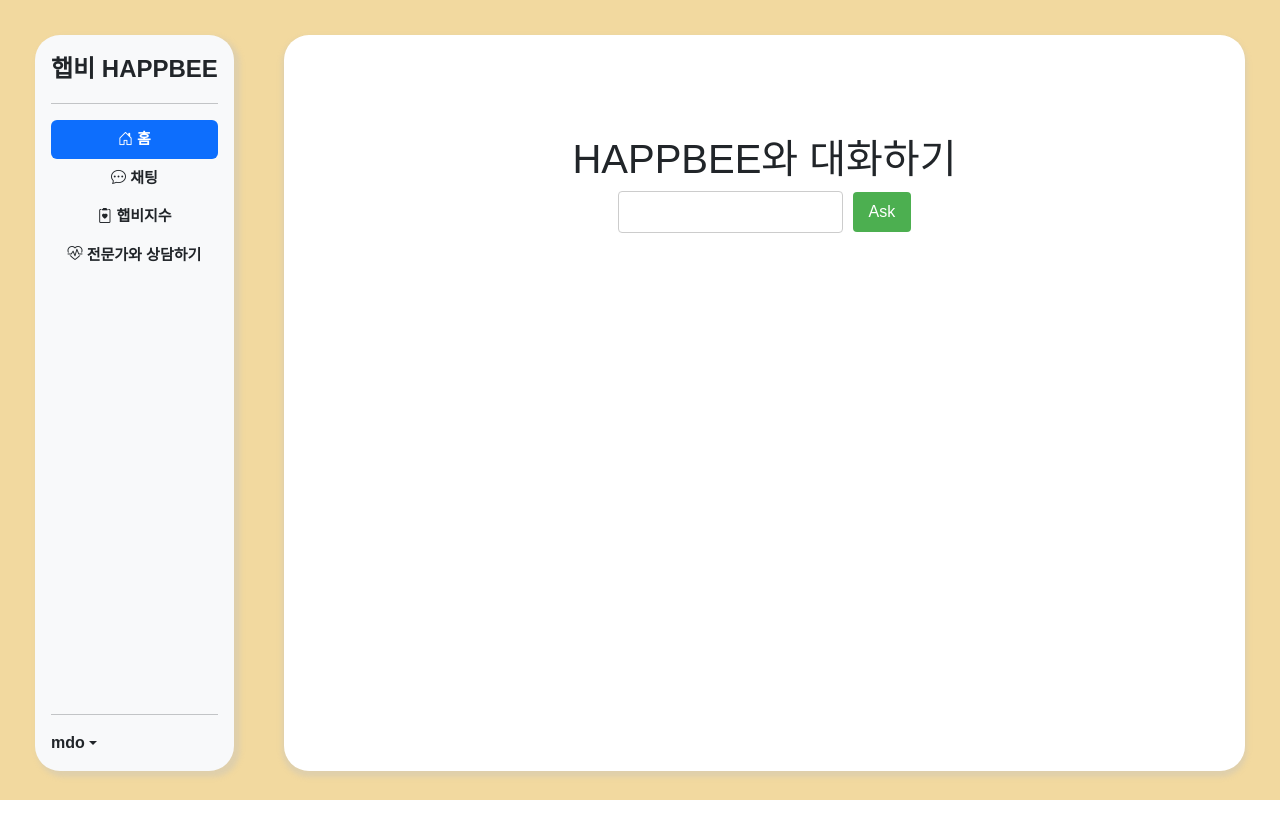
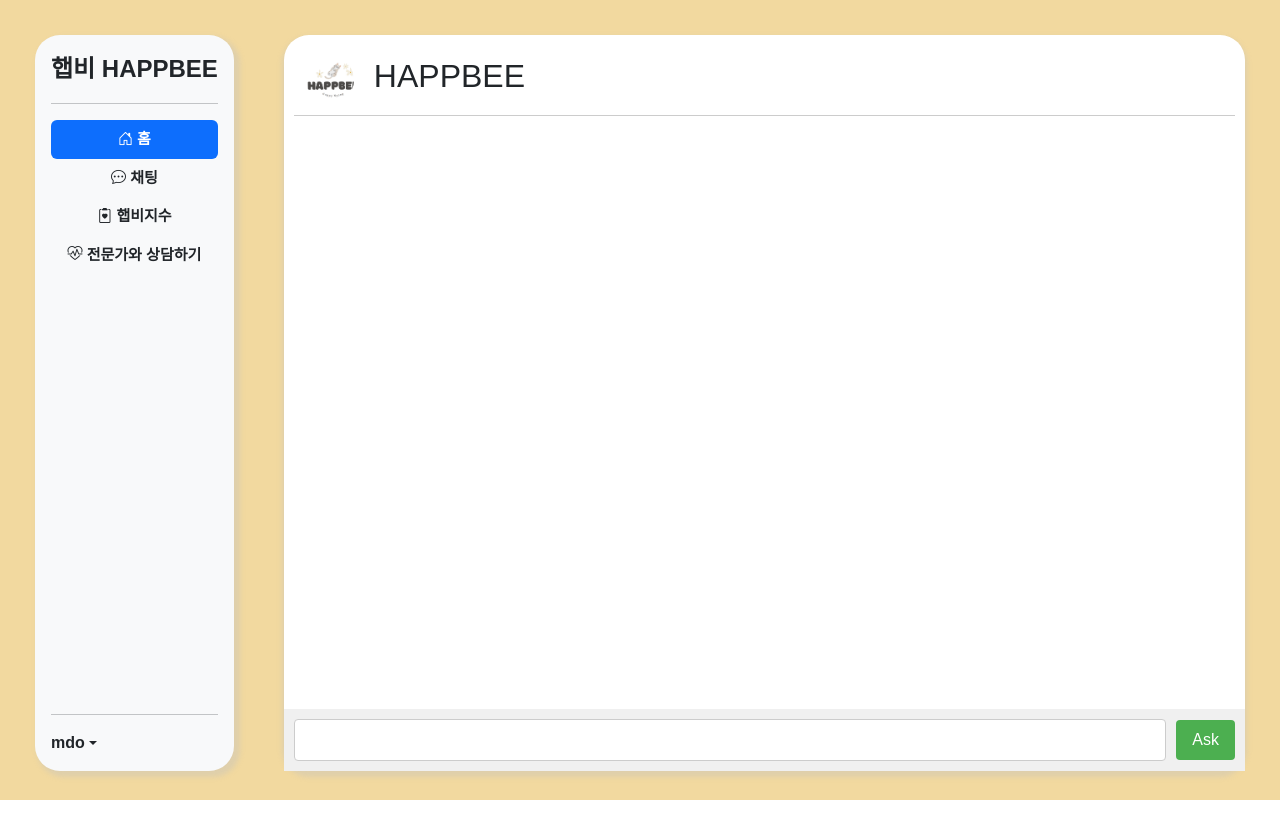
Before and after one commit to yongtaecheon/2023-happbee-knu, a React (Create React App) app in the folder react_happbee/: page /chat in a window 1280 px wide. Before the commit the page ends 800 px from the top, so only its background shows below. Built offline with nearby package versions, Linux system fonts and the light colour scheme; a web font is replaced by a local one.

Commit message:
Stack of Messages Logs

```diff
--- a/react_happbee/src/App.css
+++ b/react_happbee/src/App.css
@@ -176,18 +176,18 @@ button:hover {
 
 .UserMessage  {
   justify-content: flex-end;
-  padding-right: 10px;
+  padding-right: 40px;
   color: #fff;
 }
 
 .HappbeeMessage  {
 
   color: #fff;
-  padding-left: 10px;
+  padding-left: 40px;
   justify-content: flex-start;
 }
 
-.MessageBubble {
+.SenderMessageBubble {
   padding: 10px;
   padding-left: 20px;
   padding-right: 20px;
@@ -195,6 +195,17 @@ button:hover {
   max-width: 80%;
   word-wrap: break-word;
   background-color: #4caf50; /* 버블 배경색 추가 (사용자 메시지에 대한 예시) */
+  color: #fff;
+}
+
+.GiverMessageBubble {
+  padding: 10px;
+  padding-left: 20px;
+  padding-right: 20px;
+  border-radius: 20px;
+  max-width: 80%;
+  word-wrap: break-word;
+  background-color: #D2691E; /* 버블 배경색 추가 (사용자 메시지에 대한 예시) */
   color: #fff;
 }
 
@@ -241,3 +252,9 @@ button:hover {
 .ProfileInfo {
   margin-left: 10px;
 }
+
+ul {
+  list-style-type: none;
+  padding: 0;
+  margin: 0;
+}
--- a/react_happbee/src/components/Chat.js
+++ b/react_happbee/src/components/Chat.js
@@ -1,12 +1,11 @@
 import React, { useState, useRef } from 'react';
 
-// import { Button } from 'react-bootstrap';
 //useEffect : 웹을 처음 실행할 때만 데이터를 받아오는 작업을 실행
 //fetch : 주소에 있는 데이터 GET
 // response 객체의 json() 이용하여 json 데이터를 객체로 변화
 function CreateUser({ question, onChange, onCreate }) {
   return (
-    <div>
+    <div className="ChatInputContainer">
       <input
         type="text"
         placeholders="Question"
@@ -23,12 +22,25 @@ function UserList({users}) {
     <ul>
       {users.map((user) => (
         <li key={user.id}>
-          Question: {user.question}, Answer: {user.answer}
-        </li>
+          <div className="ChatContent">
+          {/* User's message */}
+            <div className="ChatMessage UserMessage">
+              <div className="SenderMessageBubble">{user.question}</div>
+            </div>
+
+          {/* Happbee's response */}
+          <div className="ChatMessage HappbeeMessage">
+            <div className="GiverMessageBubble">{user.answer}</div>
+          </div>
+        </div>
+
+      </li>
       ))}
     </ul>
+
   );
 }
+
 export default function Chat() {
   const [userInput, setUserInput] = useState('');
   const [users, setUsers] = useState([]);
@@ -47,7 +59,7 @@ export default function Chat() {
           'Content-Type': 'application/json',
         },
         body: JSON.stringify({ user_input: userInput })
-      });
+      }); // Response Closure
 
       const data = await response.json();
       const user = {
@@ -58,21 +70,30 @@ export default function Chat() {
       setUsers([...users, user]);//(users.concat(user));
       setUserInput("");
       nextId.current += 1;
-      console.log(users)
     } catch (error) {
       console.error('Error:', error);
     }
   };
 
   return (
-    <div className="Chat">
-      <h1>HAPPBEE와 대화하기</h1>
-      <CreateUser
+    <div className="ChatContainer">
+      <div className="ProfileContainer">
+        <div className="ProfilePicture"></div>
+        <div className="ProfileInfo">
+          <h2>HAPPBEE</h2>
+        </div>
+      </div>
+
+      <div className="ChatContent">
+        <UserList users={users}/>
+      </div>
+      <div className="ChatInputContainer">
+        <CreateUser
         question = {userInput}
         onChange = {handleChange}
         onCreate = {handleSubmit}
-      />
-      <UserList users = {users} />
+        />
+      </div>
     </div>
   );
 }
```
